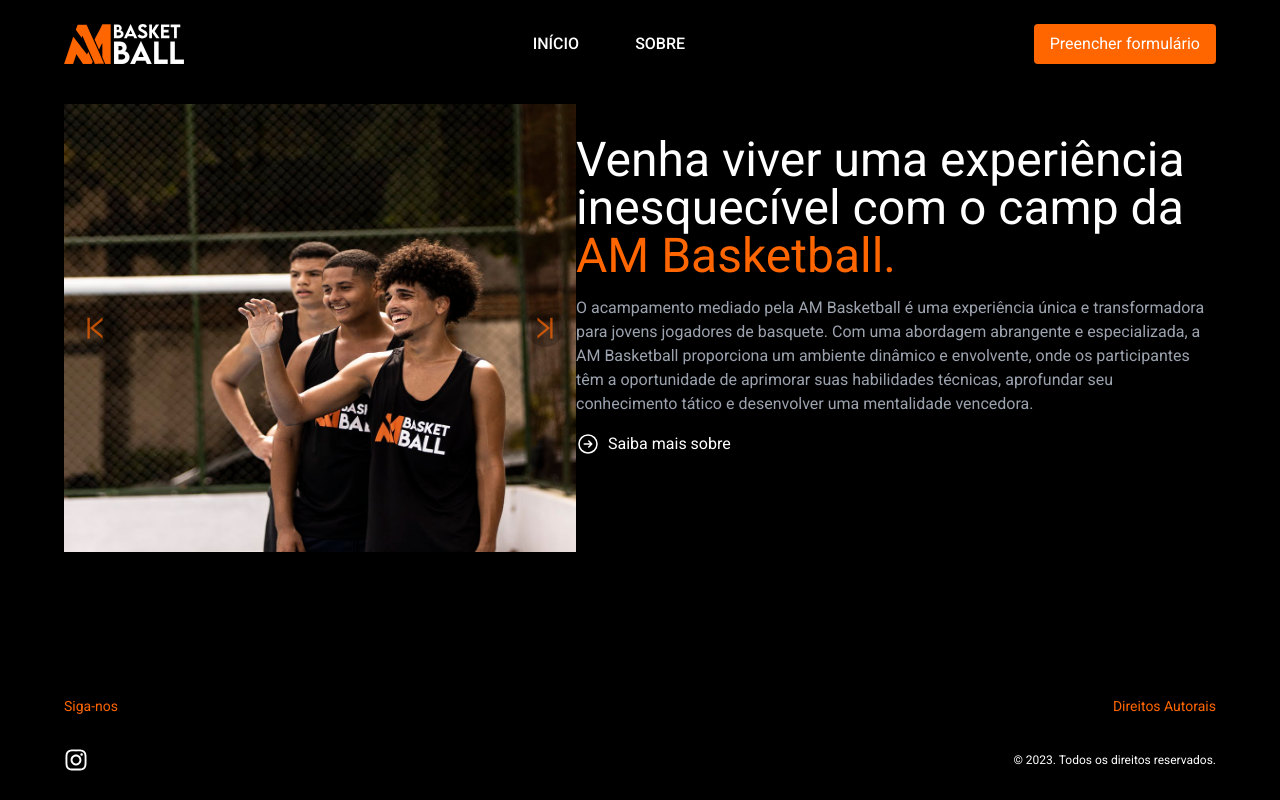
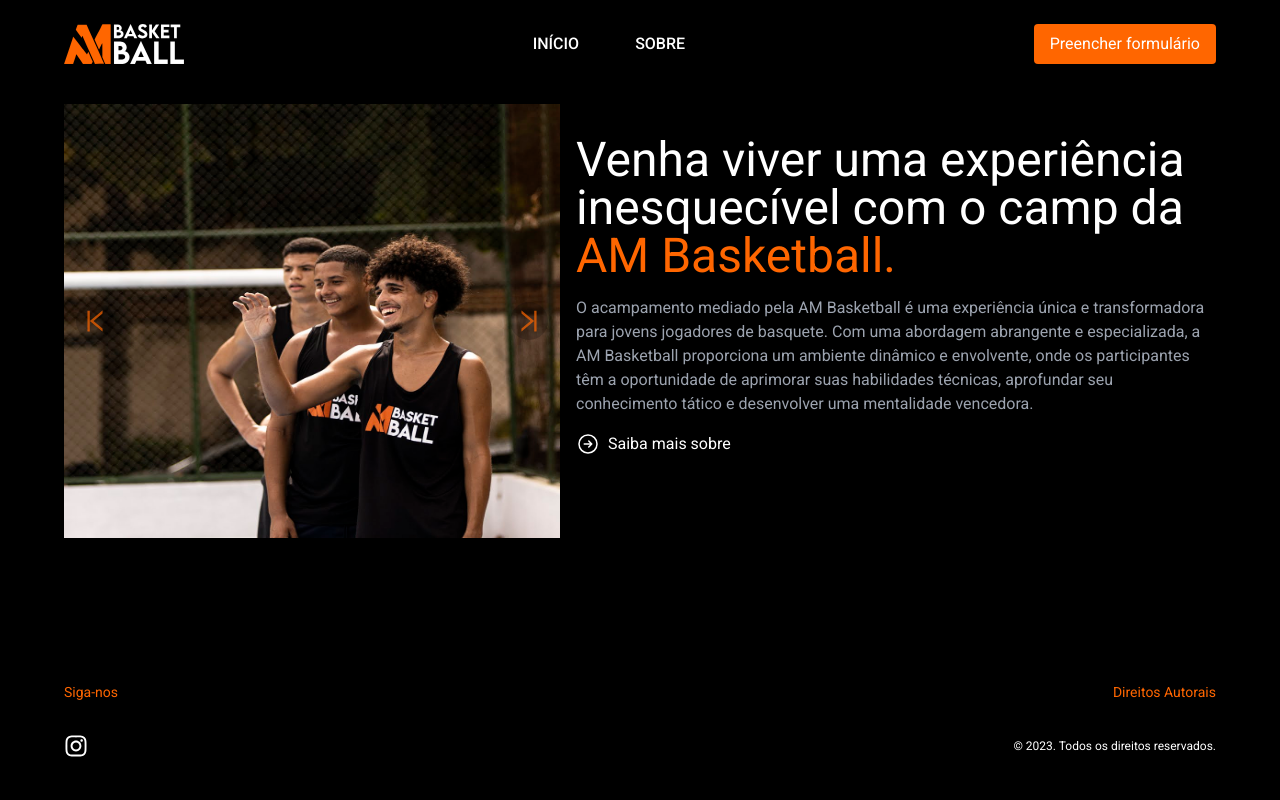
Before and after one commit to natanhermes/ambasketball, a Next.js app: page / in a window 1280 px wide. Shown: the top 800 px of the page. Built offline with nearby package versions, Linux system fonts and the light colour scheme.

Commit message:
style: add gap

```diff
--- a/src/components/homepage/ConnectContainer.tsx
+++ b/src/components/homepage/ConnectContainer.tsx
@@ -44,7 +44,7 @@
   return (
     <div
       id="connectSection"
-      className="flex flex-col xl:flex-row w-full py-4 justify-around"
+      className="flex flex-col xl:flex-row w-full py-4 gap-4 justify-around"
     >
       <div className="w-4/4 xl:w-2/4">
         <Slider items={amTeamImages} />
```
